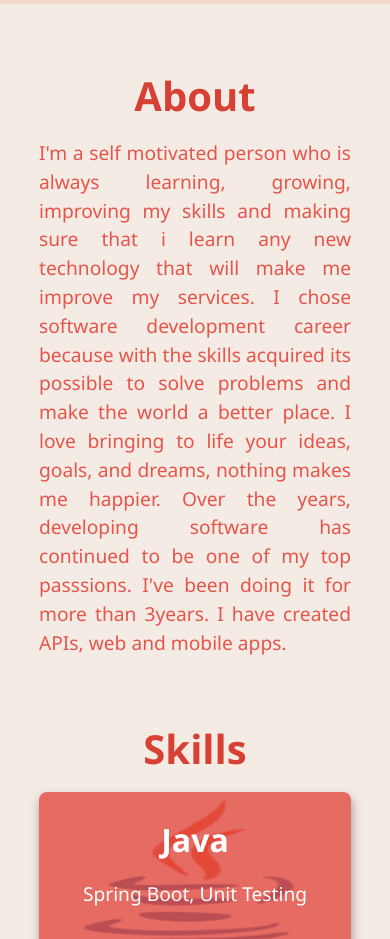
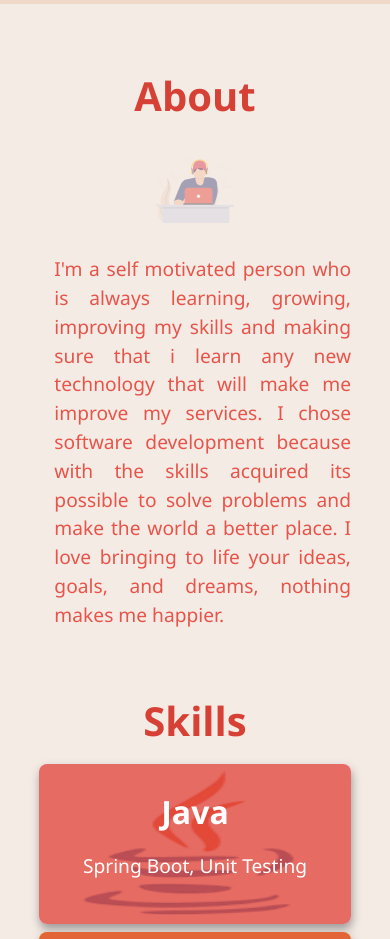
Before and after one commit to KNehe/KNehe.github.io, a React (Create React App) app: page / in a window 390 px wide. Shown: the part 840-1779 px from the top of the page. Built offline with nearby package versions, Linux system fonts and the light colour scheme.

Commit message:
Modified about section

```diff
--- a/src/Components/About/About.js
+++ b/src/Components/About/About.js
@@ -1,5 +1,6 @@
 import React from 'react';
 import Styles from './About.module.scss';
+import GitHubImg from '../../Assets/coding.svg'
 
 const about = () =>{
 
@@ -9,16 +10,14 @@ const about = () =>{
 
                     <div className={Styles.AboutDescription}>
                         <h4>About</h4>
-                        <div className={Styles.Text}>
-                        <p> I'm a self motivated person who is always learning, growing, improving my skills and making sure
-                            that i learn any new technology that will make me improve my services.
-                            I chose software development career because with the skills acquired its possible to solve problems and make
-                            the world a better place.
-                        I love bringing to life your ideas, goals, and dreams, nothing makes me happier.
-                        Over the years, developing software has continued to be  one of my top passsions. I've
-                            been doing it for more than 3years. I have created APIs, web and mobile apps.
-
-                        </p>
+                        <div className={Styles.DescGroup}>
+                            <img src={GitHubImg} alt='' />
+                            <p  className={Styles.Text}> I'm a self motivated person who is always learning, growing, improving my skills and making sure
+                                that i learn any new technology that will make me improve my services.
+                                I chose software development because with the skills acquired its possible to solve problems and make
+                                the world a better place.
+                            I love bringing to life your ideas, goals, and dreams, nothing makes me happier.
+                            </p>
                         </div>
                     </div>
 
--- a/src/Components/About/About.module.scss
+++ b/src/Components/About/About.module.scss
@@ -19,23 +19,43 @@ $color: #D74034;
             color: #D74034;
             padding-bottom: 1rem;;
             }
+        .DescGroup{
+            display: flex;
+            align-items: center;
+            img{
+                width: clamp(18vw,25vw,20vw);
+                opacity: .5;
+            }
             .Text{
                 color: #e7544a;
                 line-height: 1.6em;
                 text-align: justify;
                 font-size: 1.5em;
                 font-weight: 400;
+                margin-left: .8em;
+
             }
             p{
                 margin: 0;
             }
         }
+
+    }
 }
 
 
 @media screen and (max-width:768px){
+
+    .DescGroup{
+        flex-direction: column;
+        img{
+            margin-top: 1em;
+            margin-bottom: 2em;
+        }
         .Text{
             line-height: 1.5em !important;
             font-size: 1.2em !important;
          }
         }
+
+}
```
Also changed, not shown: src/Assets/coding.svg (added). Lines whose indentation alone changed are shown as unchanged.
